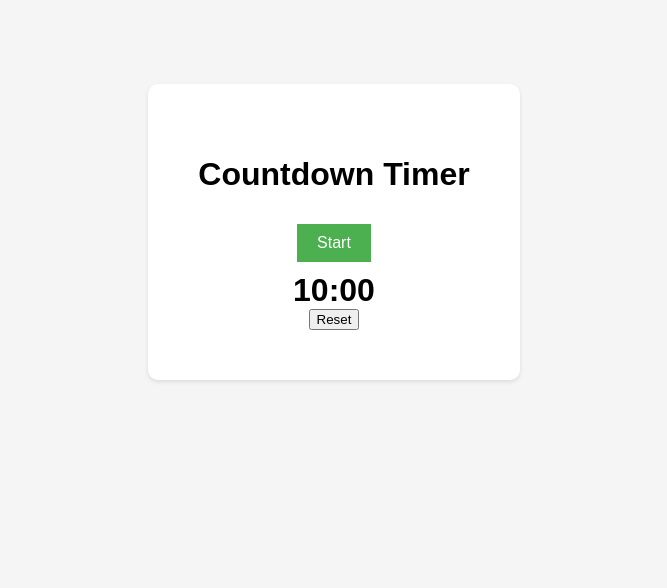
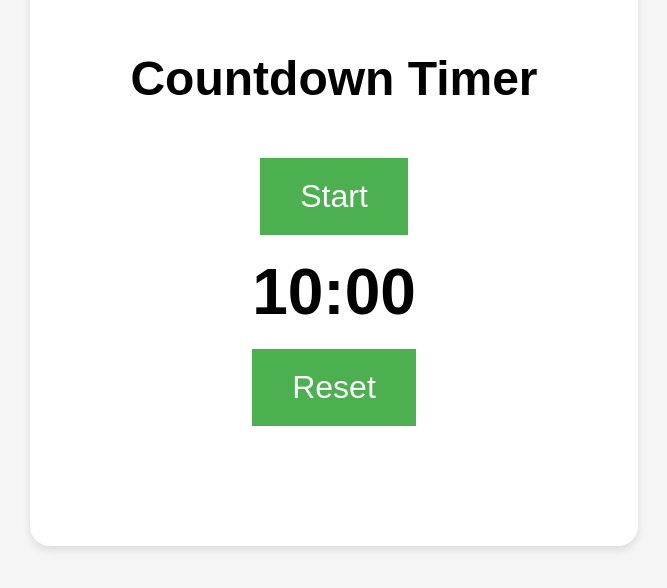
Before and after one commit to PavoReal/web-timer, a plain HTML site: page index.html in a window 1280 px wide. Shown: the part 168-756 px from the top of the page, without its empty margins (306-973 px from the left). Drawn offline with Linux system fonts and the light colour scheme.

Commit message:
twice as big

```diff
--- a/styles.css
+++ b/styles.css
@@ -11,31 +11,29 @@ body {
 .container {
     text-align: center;
     background-color: #ffffff;
-    padding: 50px;
-    border-radius: 10px;
-    box-shadow: 0 2px 4px rgba(0, 0, 0, 0.1);
+    padding: 100px;
+    border-radius: 20px;
+    box-shadow: 0 4px 8px rgba(0, 0, 0, 0.1);
 }
 
-#timerInput {
-    width: 60%;
-    padding: 10px;
-    margin-bottom: 20px;
+h1 {
+    font-size: 48px;
 }
 
-#startBtn {
+#startBtn, #resetBtn {
     background-color: #4CAF50;
     border: none;
     color: white;
-    padding: 10px 20px;
+    padding: 20px 40px;
     text-align: center;
     text-decoration: none;
     display: inline-block;
-    font-size: 16px;
-    margin: 10px;
+    font-size: 32px;
+    margin: 20px;
     cursor: pointer;
 }
 
 #timerDisplay {
-    font-size: 32px;
+    font-size: 64px;
     font-weight: bold;
 }
```
